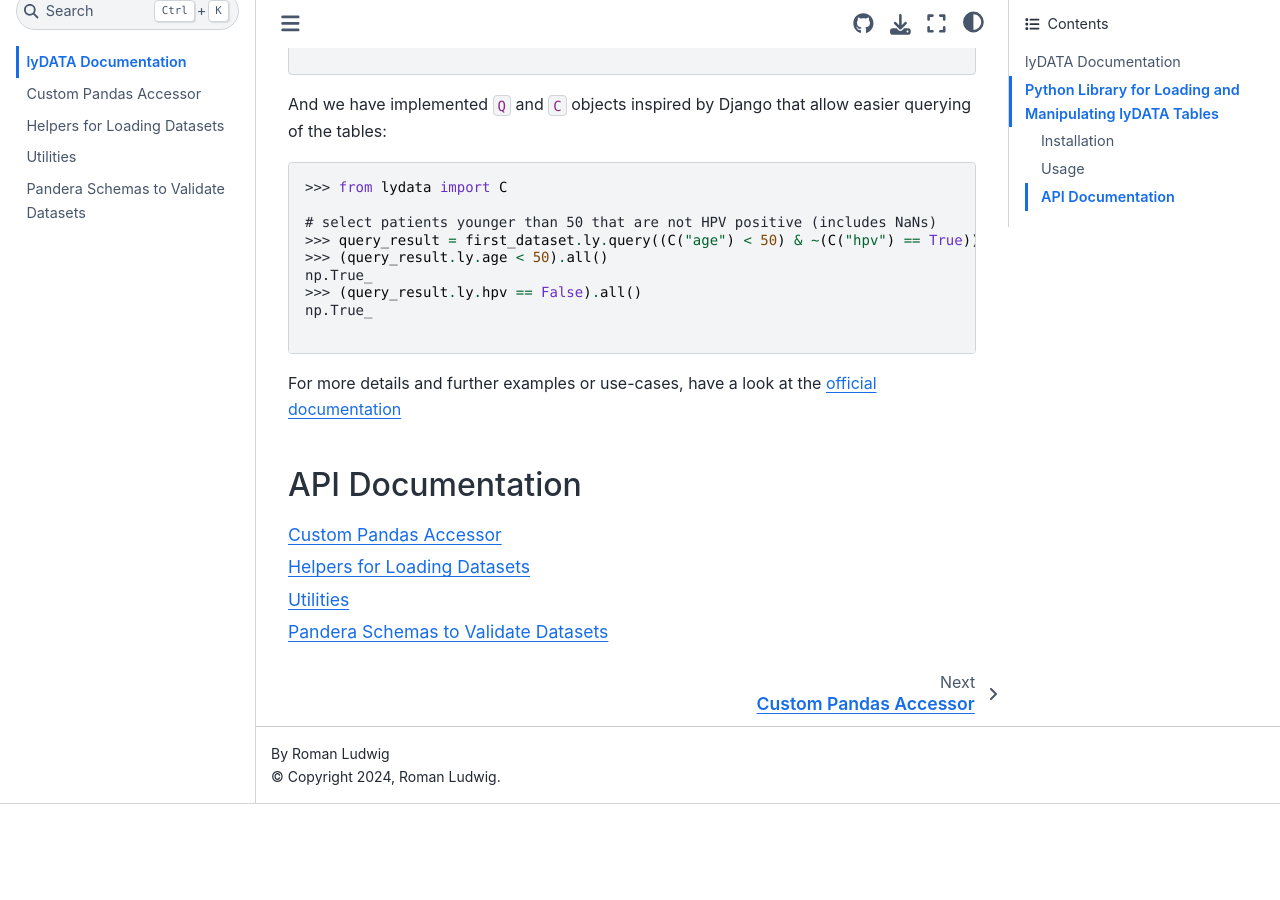
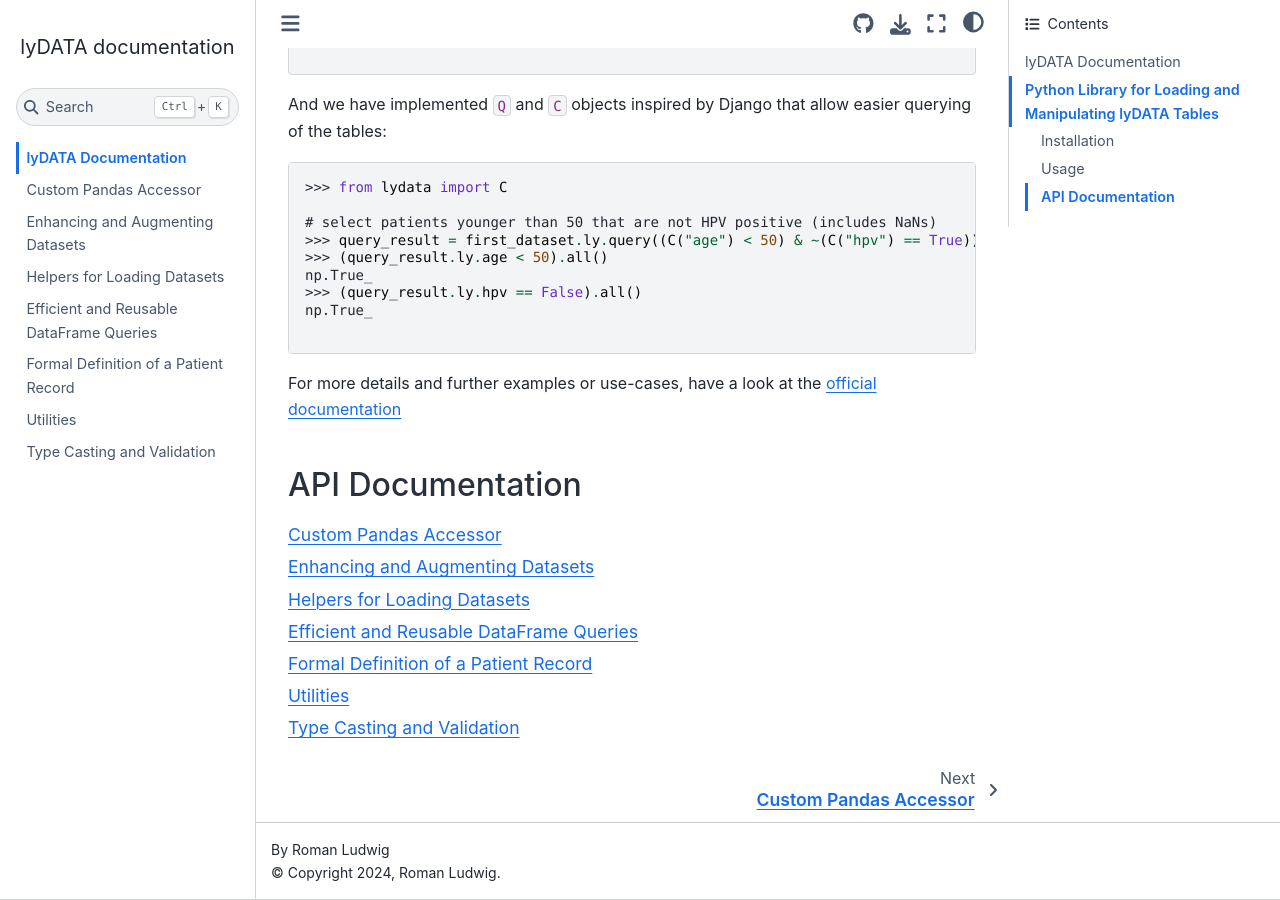
Before and after one commit to lycosystem/lydata-package, a Sphinx documentation site: the page built from docs/source/index.md, in a window 1280 px wide and 900 px high, scrolled down 1845 px. Built offline with Sphinx 7.4.7 and the Sphinx Book theme 1.1.4, drawn with Linux system fonts in a browser that asks for light colours; the version number could not be read and is left out; before the commit the page ends 2649 px from its top, so only the background shows below that.

Commit message:
docs: add new modules to sphinx

```diff
--- /dev/null
+++ b/docs/source/augmentor.rst
@@ -0,0 +1,7 @@
+.. currentmodule:: lydata.augmentor
+
+Enhancing and Augmenting Datasets
+=================================
+
+.. automodule:: lydata.augmentor
+    :members:
--- /dev/null
+++ b/docs/source/querier.rst
@@ -0,0 +1,7 @@
+.. currentmodule:: lydata.querier
+
+Efficient and Reusable DataFrame Queries
+========================================
+
+.. automodule:: lydata.querier
+    :members:
--- /dev/null
+++ b/docs/source/schema.rst
@@ -0,0 +1,7 @@
+.. currentmodule:: lydata.schema
+
+Formal Definition of a Patient Record
+=====================================
+
+.. automodule:: lydata.schema
+    :members:
--- a/docs/source/validator.rst
+++ b/docs/source/validator.rst
@@ -1,7 +1,7 @@
 .. currentmodule:: lydata.validator
 
-Pandera Schemas to Validate Datasets
-====================================
+Type Casting and Validation
+===========================
 
 .. automodule:: lydata.validator
     :members:
```
Also changed, not shown: docs/source/index.md (+3 -0 lines), 2 other files.
